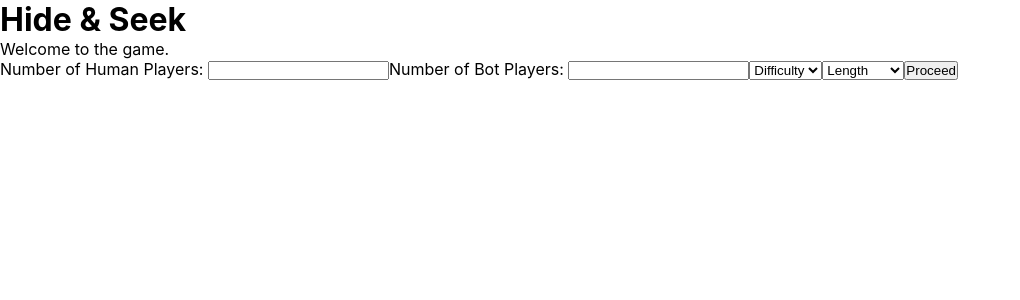
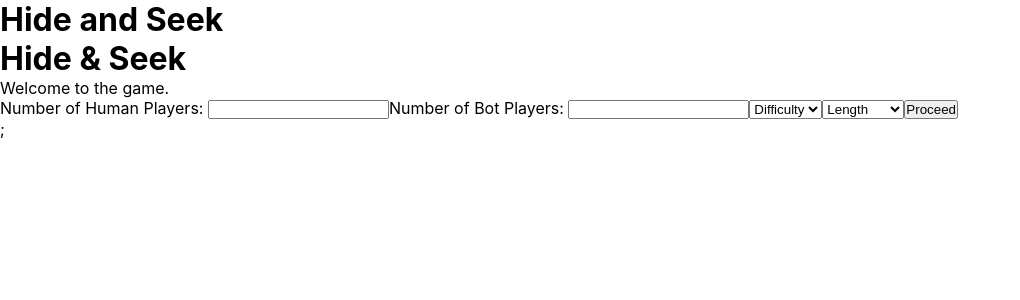
Before and after one commit to franco-ortega/hide-and-seek-two, a Next.js app: page / in a window 1280 px wide. Shown: the top 300 px of the page, without its empty margins (0-1020 px from the left). Built offline with nearby package versions, Linux system fonts and the light colour scheme.

Commit message:
create Layout component with filler header content

```diff
--- /dev/null
+++ b/components/layout/Layout.jsx
@@ -0,0 +1,19 @@
+import Head from 'next/head';
+
+const Layout = ({ children }) => {
+  return (
+    <div>
+      <Head>
+        <title>Hide and Seek Game</title>
+        <meta name='description' content='Hide and Seek game' />
+        <link rel='icon' href='/favicon.ico' />
+      </Head>
+      <header>
+        <h1>Hide and Seek</h1>
+      </header>
+      <main>{children}</main>;
+    </div>
+  );
+};
+
+export default Layout;
--- a/pages/_app.js
+++ b/pages/_app.js
@@ -1,7 +1,12 @@
-import '../styles/globals.css'
+import Layout from '../components/layout/Layout';
+import '../styles/globals.css';
 
 function MyApp({ Component, pageProps }) {
-  return <Component {...pageProps} />
+  return (
+    <Layout>
+      <Component {...pageProps} />
+    </Layout>
+  );
 }
 
-export default MyApp
+export default MyApp;
```
